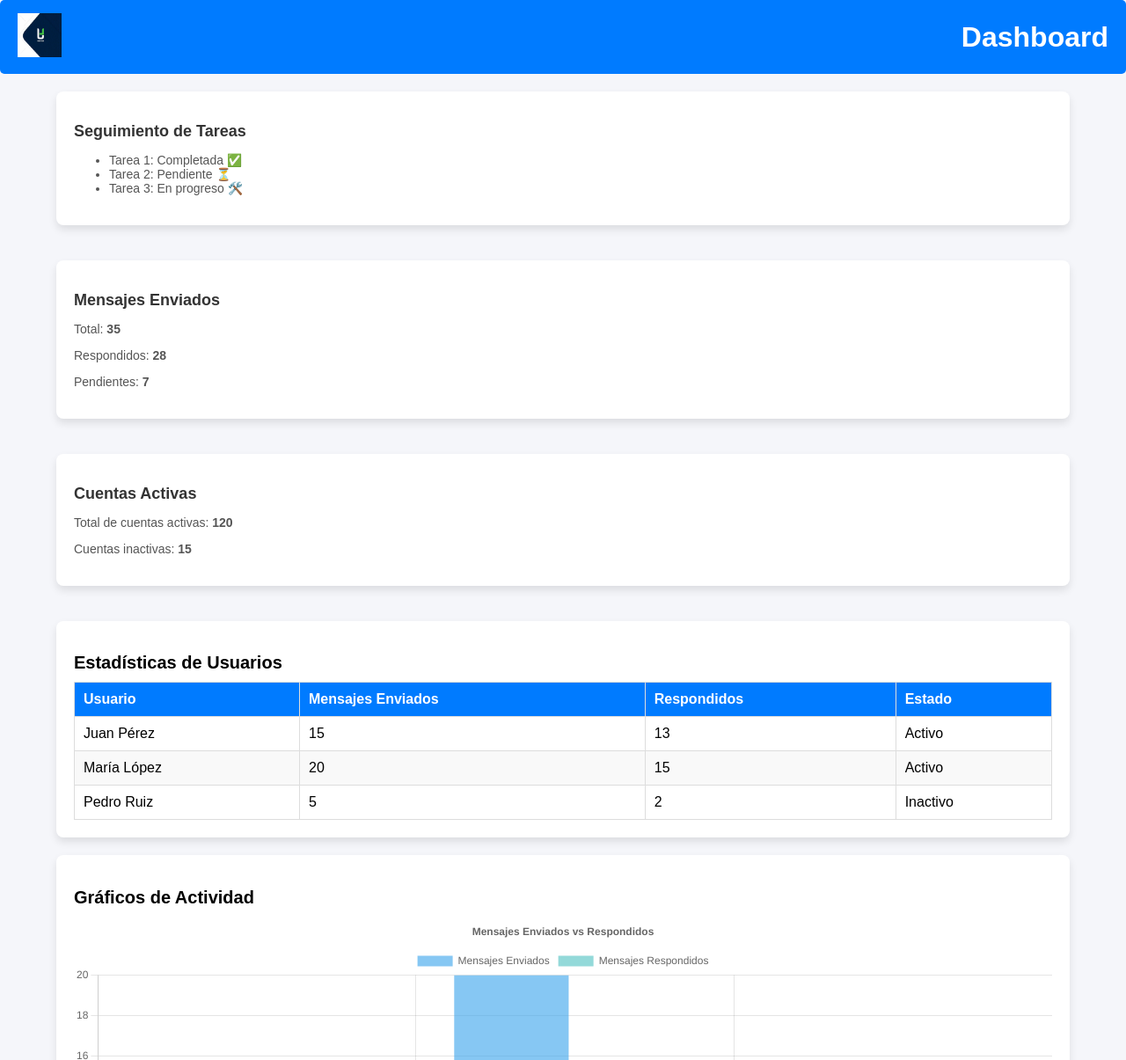
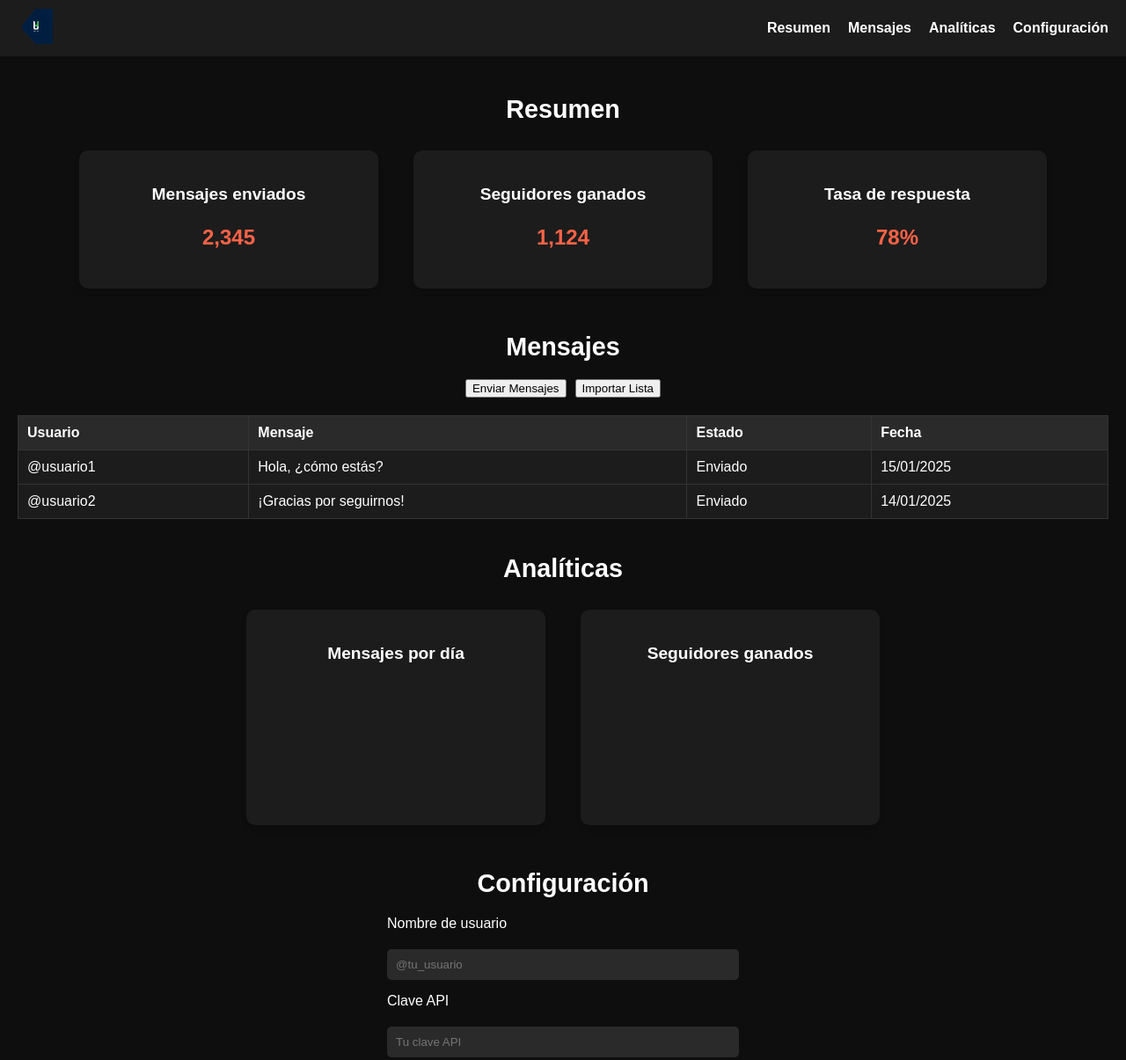
Before and after one commit to jeremontoya155/VisualesExample, a plain HTML site: page dashboard.html in a window 1280 px wide. Shown: the top 1205 px of the page at 88% size. Drawn offline with nearby package versions, Linux system fonts and the light colour scheme.

```diff
--- a/dashboard.css
+++ b/dashboard.css
@@ -1,113 +1,187 @@
-/* General Styles */
 body {
-    font-family: 'Arial', sans-serif;
   margin: 0;
-    padding: 0;
-    background: #f5f6fa;
+  font-family: Arial, sans-serif;
+  background-color: #0e0e0e;
+  color: #fff;
 }
 
-  /* Header */
-  header {
+.header {
   display: flex;
+  justify-content: space-between;
   align-items: center;
-    justify-content: space-between;
-    background: #007bff;
+  padding: 10px 20px;
+  background-color: #1c1c1c;
+  flex-wrap: wrap;
+}
+
+.logo img {
+  height: 40px;
+}
+
+.navbar ul {
+  list-style: none;
+  display: flex;
+  gap: 20px;
+  padding: 0;
+  margin: 0;
+  flex-wrap: wrap;
+  justify-content: center;
+}
+
+.navbar a {
+  text-decoration: none;
   color: #fff;
-    padding: 15px 20px;
-    border-radius: 5px;
+  font-weight: bold;
+  transition: color 0.3s;
+}
+
+.navbar a:hover {
+  color: #ff6347;
+}
+
+.dashboard {
+  padding: 20px;
+}
+
+.section {
+  margin-bottom: 40px;
+}
+
+.section h2 {
+  font-size: 1.8rem;
+  margin-bottom: 20px;
+  text-align: center;
+}
+
+.cards, .analytics-cards {
+  display: flex;
+  gap: 20px;
+  flex-wrap: wrap;
+  justify-content: center;
+}
+
+.card {
+  background-color: #1c1c1c;
+  padding: 20px;
+  border-radius: 10px;
+  flex: 1;
+  max-width: 300px;
+  text-align: center;
+  box-shadow: 0 4px 6px rgba(0, 0, 0, 0.1);
+  margin: 10px;
+}
+
+.card h3 {
+  font-size: 1.2rem;
+  margin-bottom: 10px;
+}
+
+.card p {
+  font-size: 1.5rem;
+  font-weight: bold;
+  color: #ff6347;
+}
+
+.message-controls {
+  display: flex;
+  flex-wrap: wrap;
+  gap: 10px;
+  justify-content: center;
   margin-bottom: 20px;
 }
 
-  header .logo img {
-    width: 50px;
-  }
-
-  header h1 {
-    margin: 0;
-  }
-
-  /* Main Content */
-  main {
-    width: 90%;
-    max-width: 1200px;
-    margin: auto;
-    display: flex;
-    flex-direction: column;
-    gap: 20px;
-  }
-
-  /* Cards */
-  .card {
-    background: #fff;
-    border-radius: 8px;
-    padding: 20px;
-    box-shadow: 0 5px 10px rgba(0, 0, 0, 0.1);
-    flex: 1;
-    min-width: 250px;
-    margin-bottom: 20px;
-  }
-
-  .card h2 {
-    font-size: 18px;
-    color: #333;
-    margin-bottom: 10px;
-  }
-
-  .card p, .card ul {
-    font-size: 14px;
-    color: #555;
-  }
-
-  /* Table Section */
-  .table-section {
-    background: #fff;
-    padding: 20px;
-    border-radius: 8px;
-    box-shadow: 0 5px 10px rgba(0, 0, 0, 0.1);
-  }
-
-  .table-section h2 {
-    font-size: 20px;
-    margin-bottom: 10px;
-  }
-
-  table {
+.messages-table {
   width: 100%;
   border-collapse: collapse;
   margin-top: 10px;
+  overflow-x: auto;
 }
 
-  table th, table td {
+.messages-table th, .messages-table td {
+  border: 1px solid #333;
   padding: 10px;
   text-align: left;
-    border: 1px solid #ddd;
 }
 
-  table th {
-    background: #007bff;
+.messages-table th {
+  background-color: #2a2a2a;
+}
+
+.messages-table td {
+  background-color: #1c1c1c;
+}
+
+.settings-form {
+  display: flex;
+  flex-direction: column;
+  gap: 15px;
+  max-width: 400px;
+  margin: auto;
+}
+
+.settings-form label {
+  font-size: 1rem;
+  margin-bottom: 5px;
+}
+
+.settings-form input {
+  padding: 10px;
+  border: none;
+  border-radius: 5px;
+  background-color: #2a2a2a;
   color: #fff;
 }
 
-  table tr:nth-child(even) {
-    background: #f9f9f9;
+.settings-form button {
+  padding: 10px;
+  border: none;
+  border-radius: 5px;
+  background-color: #ff6347;
+  color: #fff;
+  font-weight: bold;
+  cursor: pointer;
+  transition: background-color 0.3s;
 }
 
-  /* Chart Section */
-  .chart-section {
-    background: #fff;
-    padding: 20px;
-    border-radius: 8px;
-    box-shadow: 0 5px 10px rgba(0, 0, 0, 0.1);
+.settings-form button:hover {
+  background-color: #e5533f;
 }
 
-  .chart-section h2 {
-    font-size: 20px;
-    margin-bottom: 10px;
+.footer {
+  background-color: #1c1c1c;
+  padding: 20px;
+  text-align: center;
 }
 
-  /* Responsive Design */
 @media (max-width: 768px) {
-    main {
+  .cards, .analytics-cards {
       flex-direction: column;
+      align-items: center;
+  }
+
+  .navbar ul {
+      flex-direction: column;
+      gap: 10px;
+      text-align: center;
+  }
+
+  .messages-table {
+      font-size: 0.9rem;
+      display: block;
+      overflow-x: auto;
+      white-space: nowrap;
+  }
+
+  .card {
+      max-width: 90%;
+  }
+
+  .message-controls {
+      flex-direction: column;
+      align-items: center;
+  }
+
+  .section h2 {
+      font-size: 1.5rem;
   }
 }
--- a/dashboard.html
+++ b/dashboard.html
@@ -1,116 +1,140 @@
 <!DOCTYPE html>
-<html lang="es">
+<html lang="en">
 <head>
     <meta charset="UTF-8">
     <meta name="viewport" content="width=device-width, initial-scale=1.0">
-  <title>Dashboard</title>
+    <title>Hunter Dashboard</title>
     <link rel="stylesheet" href="dashboard.css">
-  <script src="https://cdn.jsdelivr.net/npm/chart.js"></script>
 </head>
 <body>
-  <div class="dashboard-container">
-    <header>
+    <header class="header">
         <div class="logo">
-        <img src="img/Logo.jfif" alt="Logo">
+          <a href="index.html">
+            <img src="img/Logo.png" alt="Hunter Logo">
+          </a>
         </div>
-      <h1>Dashboard</h1>
+        <nav class="navbar">
+            <ul>
+                <li><a href="#overview">Resumen</a></li>
+                <li><a href="#messages">Mensajes</a></li>
+                <li><a href="#analytics">Analíticas</a></li>
+                <li><a href="#settings">Configuración</a></li>
+            </ul>
+        </nav>
     </header>
-    <main>
-      <!-- Tarjetas -->
-      <section class="card">
-        <h2>Seguimiento de Tareas</h2>
-        <ul>
-          <li>Tarea 1: Completada ✅</li>
-          <li>Tarea 2: Pendiente ⏳</li>
-          <li>Tarea 3: En progreso 🛠️</li>
-        </ul>
-      </section>
-      <section class="card">
-        <h2>Mensajes Enviados</h2>
-        <p>Total: <strong>35</strong></p>
-        <p>Respondidos: <strong>28</strong></p>
-        <p>Pendientes: <strong>7</strong></p>
-      </section>
-      <section class="card">
-        <h2>Cuentas Activas</h2>
-        <p>Total de cuentas activas: <strong>120</strong></p>
-        <p>Cuentas inactivas: <strong>15</strong></p>
+
+    <main class="dashboard">
+        <section id="overview" class="section overview">
+            <h2>Resumen</h2>
+            <div class="cards">
+                <div class="card">
+                    <h3>Mensajes enviados</h3>
+                    <p>2,345</p>
+                </div>
+                <div class="card">
+                    <h3>Seguidores ganados</h3>
+                    <p>1,124</p>
+                </div>
+                <div class="card">
+                    <h3>Tasa de respuesta</h3>
+                    <p>78%</p>
+                </div>
+            </div>
         </section>
 
-      <!-- Tabla y Gráficos -->
-      <section class="table-section">
-        <h2>Estadísticas de Usuarios</h2>
-        <table>
+        <section id="messages" class="section messages">
+            <h2>Mensajes</h2>
+            <div class="message-controls">
+                <button class="btn">Enviar Mensajes</button>
+                <button class="btn">Importar Lista</button>
+            </div>
+            <table class="messages-table">
                 <thead>
                     <tr>
                         <th>Usuario</th>
-              <th>Mensajes Enviados</th>
-              <th>Respondidos</th>
+                        <th>Mensaje</th>
                         <th>Estado</th>
+                        <th>Fecha</th>
                     </tr>
                 </thead>
                 <tbody>
                     <tr>
-              <td>Juan Pérez</td>
-              <td>15</td>
-              <td>13</td>
-              <td>Activo</td>
+                        <td>@usuario1</td>
+                        <td>Hola, ¿cómo estás?</td>
+                        <td>Enviado</td>
+                        <td>15/01/2025</td>
                     </tr>
                     <tr>
-              <td>María López</td>
-              <td>20</td>
-              <td>15</td>
-              <td>Activo</td>
-            </tr>
-            <tr>
-              <td>Pedro Ruiz</td>
-              <td>5</td>
-              <td>2</td>
-              <td>Inactivo</td>
+                        <td>@usuario2</td>
+                        <td>¡Gracias por seguirnos!</td>
+                        <td>Enviado</td>
+                        <td>14/01/2025</td>
                     </tr>
                 </tbody>
             </table>
         </section>
 
-      <section class="chart-section">
-        <h2>Gráficos de Actividad</h2>
-        <canvas id="activityChart"></canvas>
+        <section id="analytics" class="section analytics">
+            <h2>Analíticas</h2>
+            <div class="analytics-cards">
+                <div class="card">
+                    <h3>Mensajes por día</h3>
+                    <canvas id="messagesChart"></canvas>
+                </div>
+                <div class="card">
+                    <h3>Seguidores ganados</h3>
+                    <canvas id="followersChart"></canvas>
+                </div>
+            </div>
+        </section>
+
+        <section id="settings" class="section settings">
+            <h2>Configuración</h2>
+            <form class="settings-form">
+                <label for="username">Nombre de usuario</label>
+                <input type="text" id="username" placeholder="@tu_usuario">
+
+                <label for="apiKey">Clave API</label>
+                <input type="text" id="apiKey" placeholder="Tu clave API">
+
+                <button class="btn">Guardar Cambios</button>
+            </form>
         </section>
     </main>
-  </div>
 
+    <footer class="footer">
+        <p>&copy; 2025 Hunter. Todos los derechos reservados.</p>
+    </footer>
+
+    <script src="scripts.js"></script>
     <script>
-    // Gráfico de actividad
-    const ctx = document.getElementById('activityChart').getContext('2d');
-    const activityChart = new Chart(ctx, {
+        // Example charts with Chart.js (optional dependency)
+        const ctxMessages = document.getElementById('messagesChart').getContext('2d');
+        const ctxFollowers = document.getElementById('followersChart').getContext('2d');
+
+        new Chart(ctxMessages, {
+            type: 'line',
+            data: {
+                labels: ['Lunes', 'Martes', 'Miércoles', 'Jueves', 'Viernes'],
+                datasets: [{
+                    label: 'Mensajes enviados',
+                    data: [120, 200, 300, 250, 400],
+                    borderColor: '#ff6347',
+                    fill: false
+                }]
+            }
+        });
+
+        new Chart(ctxFollowers, {
             type: 'bar',
             data: {
-        labels: ['Juan Pérez', 'María López', 'Pedro Ruiz'],
-        datasets: [
-          {
-            label: 'Mensajes Enviados',
-            data: [15, 20, 5],
-            backgroundColor: 'rgba(54, 162, 235, 0.6)',
-          },
-          {
-            label: 'Mensajes Respondidos',
-            data: [13, 15, 2],
-            backgroundColor: 'rgba(75, 192, 192, 0.6)',
-          },
-        ],
-      },
-      options: {
-        responsive: true,
-        plugins: {
-          legend: {
-            position: 'top',
-          },
-          title: {
-            display: true,
-            text: 'Mensajes Enviados vs Respondidos',
-          },
-        },
-      },
+                labels: ['Semana 1', 'Semana 2', 'Semana 3', 'Semana 4'],
+                datasets: [{
+                    label: 'Seguidores ganados',
+                    data: [50, 120, 300, 450],
+                    backgroundColor: '#ff6347'
+                }]
+            }
         });
     </script>
 </body>
```
Also changed, not shown: index.html (+2 -2 lines). Lines whose indentation alone changed are shown as unchanged.
